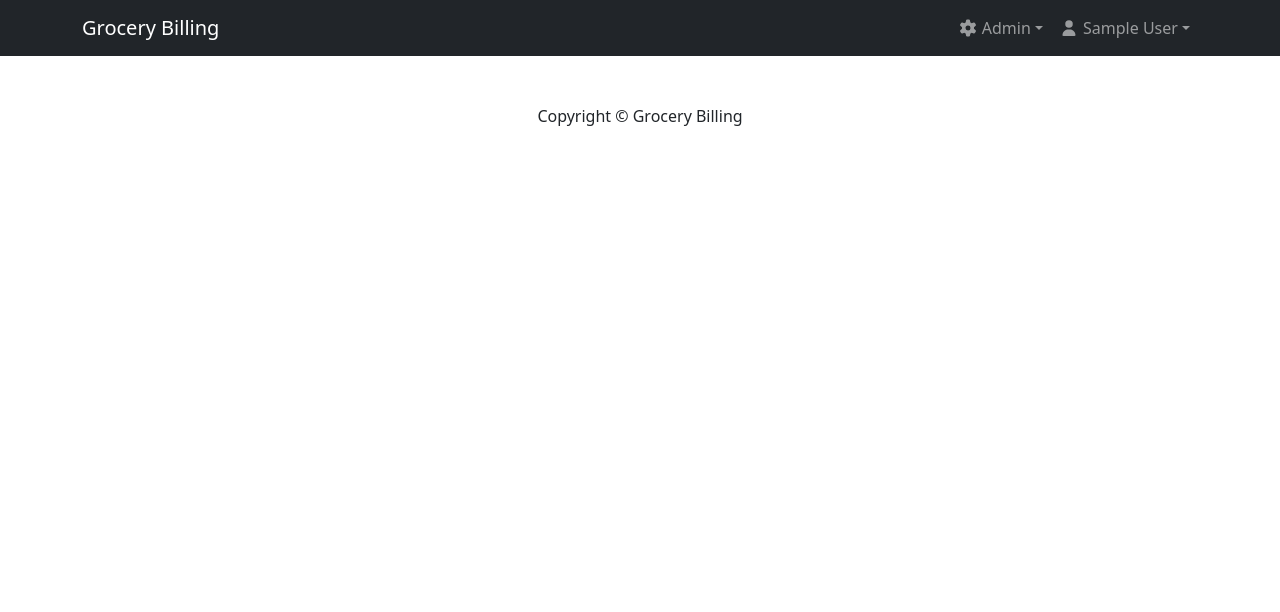
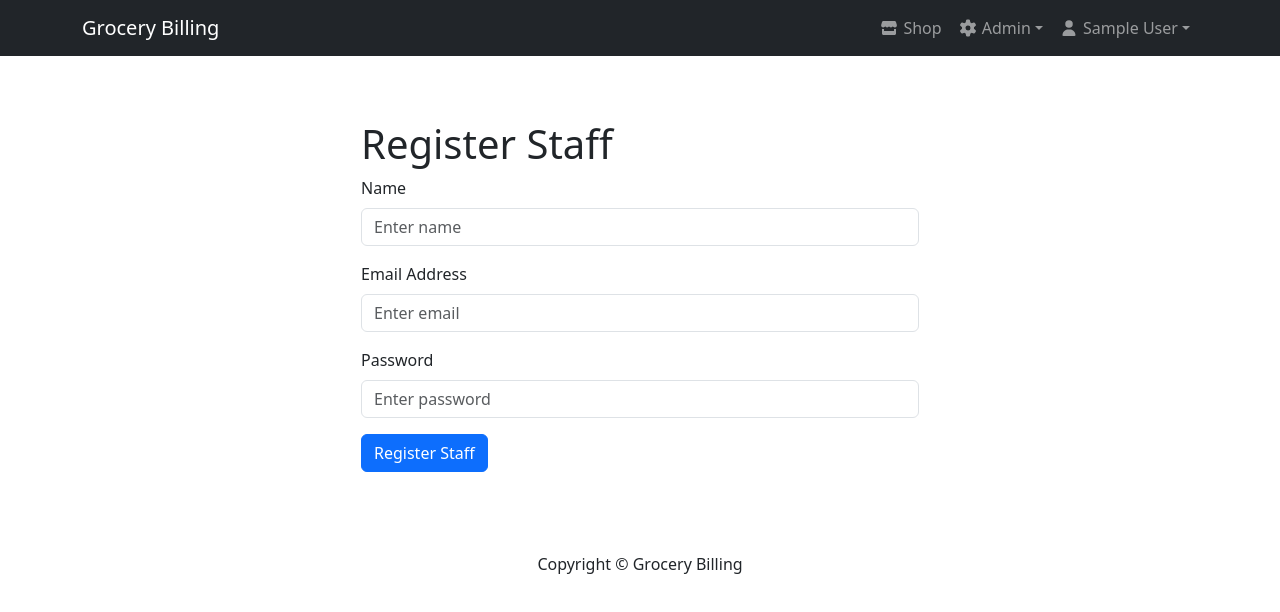
Before and after one commit to lokeshec23/grocery-billing-app, a React (Vite) app in the folder frontend/: page /admin/register-staff in a window 1280 px wide. Shown: the top 612 px of the page. Built offline with nearby package versions, Linux system fonts and the light colour scheme; sample sign-in values are in the browser's storage.

Commit message:
feat: Add Staff registration screen and link in Header component

```diff
--- a/frontend/src/App.jsx
+++ b/frontend/src/App.jsx
@@ -17,6 +17,7 @@ import ProductCatalogScreen from "./screens/ProductCatalogScreen";
 import SupplierScreen from "./screens/SupplierScreen";
 import PurchaseScreen from "./screens/PurchaseScreen";
 import DiscountScreen from "./screens/DiscountScreen";
+import StaffRegisterScreen from "./screens/StaffRegisterScreen";
 
 const App = () => {
   return (
@@ -40,6 +41,10 @@ const App = () => {
             <Route path="/admin/suppliers" element={<SupplierScreen />} />
             <Route path="/admin/purchases" element={<PurchaseScreen />} />
             <Route path="/admin/discounts" element={<DiscountScreen />} />
+            <Route
+              path="/admin/register-staff"
+              element={<StaffRegisterScreen />}
+            />
             <Route path="/catalog" element={<ProductCatalogScreen />} />
             <Route path="/" element={<HomeScreen />} exact />
           </Routes>
--- a/frontend/src/components/Header.jsx
+++ b/frontend/src/components/Header.jsx
@@ -14,6 +14,7 @@ import {
   faTruck,
   faFileInvoiceDollar,
   faTag,
+  faUserTie,
 } from "@fortawesome/free-solid-svg-icons";
 
 const Header = () => {
@@ -34,14 +35,11 @@ const Header = () => {
           <Navbar.Toggle aria-controls="basic-navbar-nav" />
           <Navbar.Collapse id="basic-navbar-nav">
             <Nav className="ms-auto">
-              {user && user.role === "staff" && user.role === "customer" && (
-                <LinkContainer to="/catalog">
-                  <Nav.Link>
-                    <FontAwesomeIcon icon={faStore} /> Shop
-                  </Nav.Link>
-                </LinkContainer>
-              )}
-
+              <LinkContainer to="/catalog">
+                <Nav.Link>
+                  <FontAwesomeIcon icon={faStore} /> Shop
+                </Nav.Link>
+              </LinkContainer>
               {user && user.role === "staff" && (
                 <LinkContainer to="/billing">
                   <Nav.Link>
@@ -78,6 +76,12 @@ const Header = () => {
                     <LinkContainer to="/admin/discounts">
                       <NavDropdown.Item>
                         <FontAwesomeIcon icon={faTag} /> Discounts
+                      </NavDropdown.Item>
+                    </LinkContainer>
+                    <NavDropdown.Divider />
+                    <LinkContainer to="/admin/register-staff">
+                      <NavDropdown.Item>
+                        <FontAwesomeIcon icon={faUserTie} /> Register Staff
                       </NavDropdown.Item>
                     </LinkContainer>
                   </NavDropdown>
--- /dev/null
+++ b/frontend/src/screens/StaffRegisterScreen.jsx
@@ -0,0 +1,102 @@
+import React, { useState, useContext, useEffect } from "react";
+import { Form, Button, Row, Col } from "react-bootstrap";
+import { useNavigate } from "react-router-dom";
+import api from "../utils/api";
+import { UserContext } from "../context/UserContext";
+
+const StaffRegisterScreen = () => {
+  const [name, setName] = useState("");
+  const [email, setEmail] = useState("");
+  const [password, setPassword] = useState("");
+  const [error, setError] = useState(null);
+  const [message, setMessage] = useState(null);
+
+  const { state } = useContext(UserContext);
+  const { user } = state;
+  const navigate = useNavigate();
+
+  useEffect(() => {
+    // Redirect if not an admin
+    if (!user || user.role !== "admin") {
+      navigate("/login");
+    }
+  }, [user, navigate]);
+
+  const submitHandler = async (e) => {
+    e.preventDefault();
+    setError(null);
+    setMessage(null);
+
+    try {
+      const config = {
+        headers: {
+          "Content-Type": "application/json",
+          Authorization: `Bearer ${user.token}`,
+        },
+      };
+
+      await api.post(
+        "/users",
+        { name, email, password, role: "staff" },
+        config
+      );
+
+      setMessage("Staff member created successfully!");
+      setName("");
+      setEmail("");
+      setPassword("");
+    } catch (err) {
+      setError(err.response?.data?.message || "Failed to register staff");
+    }
+  };
+
+  return (
+    <div className="d-flex justify-content-center my-5">
+      <Col md={6}>
+        <h1>Register Staff</h1>
+        {message && <div className="alert alert-success">{message}</div>}
+        {error && <div className="alert alert-danger">{error}</div>}
+        <Form onSubmit={submitHandler}>
+          <Form.Group className="mb-3" controlId="name">
+            <Form.Label>Name</Form.Label>
+            <Form.Control
+              type="text"
+              placeholder="Enter name"
+              value={name}
+              onChange={(e) => setName(e.target.value)}
+              required
+            />
+          </Form.Group>
+
+          <Form.Group className="mb-3" controlId="email">
+            <Form.Label>Email Address</Form.Label>
+            <Form.Control
+              type="email"
+              placeholder="Enter email"
+              value={email}
+              onChange={(e) => setEmail(e.target.value)}
+              required
+            />
+          </Form.Group>
+
+          <Form.Group className="mb-3" controlId="password">
+            <Form.Label>Password</Form.Label>
+            <Form.Control
+              type="password"
+              placeholder="Enter password"
+              value={password}
+              onChange={(e) => setPassword(e.target.value)}
+              required
+            />
+          </Form.Group>
+
+          <Button type="submit" variant="primary">
+            Register Staff
+          </Button>
+        </Form>
+      </Col>
+    </div>
+  );
+};
+
+export default StaffRegisterScreen;
```
